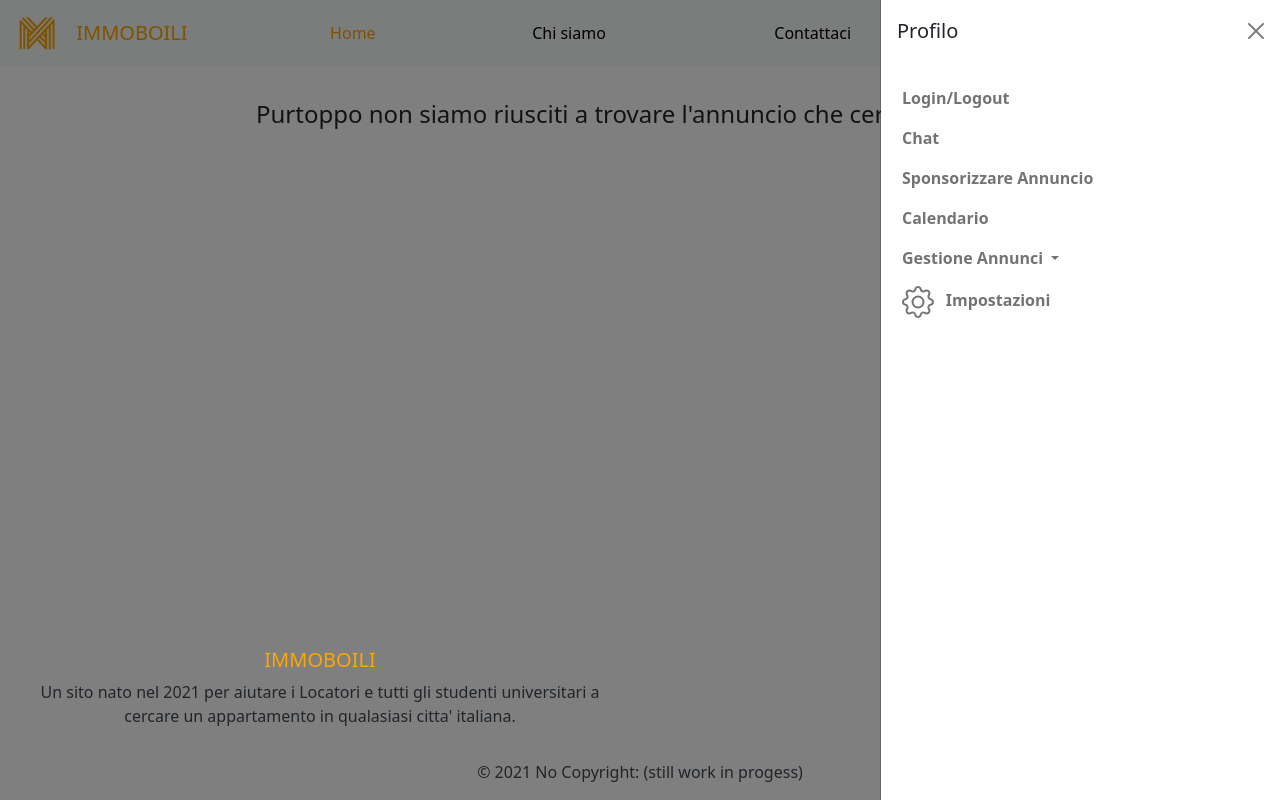
After one commit to faberenry/immoboili_php, a PHP site: page /pages/dettaglio.php in a window 1280 px wide, after a click that opens the changed part. The commit adds this page. Run offline with PHP 8.4, Linux system fonts and the light colour scheme.

Commit message:
Added dettaglio

```diff
--- /dev/null
+++ b/pages/dettaglio.php
@@ -0,0 +1,183 @@
+<head>
+    <meta charset="utf-8">
+
+    <link rel="stylesheet" href="https://cdnjs.cloudflare.com/ajax/libs/font-awesome/6.0.0-beta3/css/all.min.css" integrity="sha512-Fo3rlrZj/k7ujTnHg4CGR2D7kSs0v4LLanw2qksYuRlEzO+tcaEPQogQ0KaoGN26/zrn20ImR1DfuLWnOo7aBA==" crossorigin="anonymous" referrerpolicy="no-referrer" />
+    <link rel="icon" type="image/x-icon"  href="../images/icon.ico">
+
+    <title> IMMOBOILI </title>
+    <meta name="viewport" content="width=device-width, initial-scale=1.0">
+
+    <link href="../css/style.css" rel="stylesheet" type="text/css">
+
+    <meta name="description" content="Un sito di immobili">
+    <meta name="keywords" content="immobili">
+
+    <style type="text/css">
+        .stileOrange { color: #FFA500 }
+    </style>
+
+    <link href="https://cdn.jsdelivr.net/npm/bootstrap@5.1.3/dist/css/bootstrap.min.css" rel="stylesheet" integrity="sha384-1BmE4kWBq78iYhFldvKuhfTAU6auU8tT94WrHftjDbrCEXSU1oBoqyl2QvZ6jIW3" crossorigin="anonymous">
+    <script src="https://cdn.jsdelivr.net/npm/bootstrap@5.1.3/dist/js/bootstrap.bundle.min.js" integrity="sha384-ka7Sk0Gln4gmtz2MlQnikT1wXgYsOg+OMhuP+IlRH9sENBO0LRn5q+8nbTov4+1p" crossorigin="anonymous"></script>
+
+  </head>
+  <header id="header">
+            <div class="flex-center">
+
+            </div>
+
+            <div style="float:right;">
+
+                <nav class="navbar navbar-light bg-light fixed-top">
+                    <div class="container-fluid">
+
+                      <a class="navbar-brand">
+                        <img src="../images/logo.png" alt="Errore di caricamento!" ALIGN="left" width="40" height="40">
+                        <span class="stileOrange" size="7" style="float: right; margin-top: 5px"> &#8287; &#8287; IMMOBOILI </span>
+                      </a>
+
+                        <button type="button" class="btn btn-primary" style="background-color: transparent; border-color: transparent;">
+                          <a href="./includes/router.inc.php?url=main" id="butTypeA1" >Home</a></button>
+                        <button type="button" class="btn btn-primary" style="background-color: transparent; border-color: transparent;">
+                          <a class="btn btn-light" href="./includes/router.inc.php?url=chiSiamo" id="butTypeB1" >Chi siamo</a></button>
+                        <button type="button" class="btn btn-primary" style="background-color: transparent; border-color: transparent;">
+                          <a class="btn btn-light" href="./includes/router.inc.php?url=contatti" id="butTypeB2" >Contattaci</a></button>
+                        <button type="button" class="btn btn-primary" style="background-color: transparent; border-color: transparent;">
+                          <a class="btn btn-light" href="./includes/router.inc.php?url=offerte" id="butTypeB3" >Offerte</a></button>
+
+                      <button class="navbar-toggler" type="button" data-bs-toggle="offcanvas" data-bs-target="#offcanvasNavbar" aria-controls="offcanvasNavbar">
+                        <span class="navbar-toggler-icon"></span>
+                      </button>
+
+                      <div class="offcanvas offcanvas-end" tabindex="-1" id="offcanvasNavbar" aria-labelledby="offcanvasNavbarLabel">
+
+                        <div class="offcanvas-header">
+                          <h5 class="offcanvas-title" id="offcanvasNavbarLabel">Profilo</h5>
+                          <button type="button" class="btn-close text-reset" data-bs-dismiss="offcanvas" aria-label="Close"></button>
+                        </div>
+
+                        <div class="offcanvas-body">
+                          <ul class="navbar-nav justify-content-end flex-grow-1 pe-3">
+                            <li class="nav-item">
+                              <a class="nav-link" href="./includes/router.inc.php?url=login">Login/Logout</a>
+                            </li>
+                            <li class="nav-item">
+                              <a class="nav-link" href="./includes/router.inc.php?url=chat">Chat</a>
+                            </li>
+                            <li class="nav-item">
+                              <a class="nav-link" href="./includes/router.inc.php?url=sponsorizzaAnnucio">Sponsorizzare Annuncio</a>
+                            </li>
+                            <li class="nav-item">
+                              <a class="nav-link" href="#">Calendario</a>
+                            </li>
+                            <li class="nav-item dropdown">
+                              <a class="nav-link dropdown-toggle" href="#" id="offcanvasNavbarDropdown" role="button" data-bs-toggle="dropdown" aria-expanded="false">
+                                Gestione Annunci
+                              </a>
+                              <ul class="dropdown-menu" aria-labelledby="offcanvasNavbarDropdown">
+                                <li><a class="dropdown-item" href="#">Aggiungere/Modificare Annuncio</a></li>
+                                <li><a class="dropdown-item" href="#">Certificazione di affidabilita'</a></li>
+
+                                <!--
+                                <li>
+                                  <hr class="dropdown-divider">
+                                </li>
+                                <li><a class="dropdown-item" href="#">Certificazione di affidabilita'</a></li>
+                                -->
+
+                              </ul>
+                            </li>
+
+                            <li class="nav-item">
+                              <a class="nav-link" href="./pages/includes/router.inc.php?url=sponsorizzaAnnucio">
+                                <svg xmlns="http://www.w3.org/2000/svg" width="32" height="32" fill="currentColor" class="bi bi-gear" viewBox="0 0 16 16">
+                                <path d="M8 4.754a3.246 3.246 0 1 0 0 6.492 3.246 3.246 0 0 0 0-6.492zM5.754 8a2.246 2.246 0 1 1 4.492 0 2.246 2.246 0 0 1-4.492 0z"/>
+                                <path d="M9.796 1.343c-.527-1.79-3.065-1.79-3.592 0l-.094.319a.873.873 0 0 1-1.255.52l-.292-.16c-1.64-.892-3.433.902-2.54 2.541l.159.292a.873.873 0 0 1-.52 1.255l-.319.094c-1.79.527-1.79 3.065 0 3.592l.319.094a.873.873 0 0 1 .52 1.255l-.16.292c-.892 1.64.901 3.434 2.541 2.54l.292-.159a.873.873 0 0 1 1.255.52l.094.319c.527 1.79 3.065 1.79 3.592 0l.094-.319a.873.873 0 0 1 1.255-.52l.292.16c1.64.893 3.434-.902 2.54-2.541l-.159-.292a.873.873 0 0 1 .52-1.255l.319-.094c1.79-.527 1.79-3.065 0-3.592l-.319-.094a.873.873 0 0 1-.52-1.255l.16-.292c.893-1.64-.902-3.433-2.541-2.54l-.292.159a.873.873 0 0 1-1.255-.52l-.094-.319zm-2.633.283c.246-.835 1.428-.835 1.674 0l.094.319a1.873 1.873 0 0 0 2.693 1.115l.291-.16c.764-.415 1.6.42 1.184 1.185l-.159.292a1.873 1.873 0 0 0 1.116 2.692l.318.094c.835.246.835 1.428 0 1.674l-.319.094a1.873 1.873 0 0 0-1.115 2.693l.16.291c.415.764-.42 1.6-1.185 1.184l-.291-.159a1.873 1.873 0 0 0-2.693 1.116l-.094.318c-.246.835-1.428.835-1.674 0l-.094-.319a1.873 1.873 0 0 0-2.692-1.115l-.292.16c-.764.415-1.6-.42-1.184-1.185l.159-.291A1.873 1.873 0 0 0 1.945 8.93l-.319-.094c-.835-.246-.835-1.428 0-1.674l.319-.094A1.873 1.873 0 0 0 3.06 4.377l-.16-.292c-.415-.764.42-1.6 1.185-1.184l.292.159a1.873 1.873 0 0 0 2.692-1.115l.094-.319z"/>
+                                </svg>
+                                &#8287; Impostazioni
+                              </a>
+                            </li>
+
+                       </ul>
+                      </div>
+                     </div>
+                    </div>
+                   </nav>
+                  </div>
+
+        </header>
+
+<?php
+  require('./includes/config.inc.php');
+  if(isset($_GET['codAnnuncio'])){
+    $codAnnuncio = $_GET['codAnnuncio'];
+    $sql = "SELECT locazione.nomeVia, locazione.numeroCivico, locazione.citofono, annuncio.costoMensile,
+                    annuncio.serviziVicini, annuncio.codAnnuncio, immagini.imagePath, annuncio.costoUtenze,
+                    annuncio.numeroInquilini, annuncio.tipologiaAppartamento, annuncio.tipologiaContratto,
+                    durataPerMinima, tipoPerMinima, metratura, classeEnergetica, speseCondominiali,
+                    garage, animali, mezziDiTrasporto, serviziVicini, noteAggiuntive, caparra
+            FROM annuncio
+            JOIN locazione ON annuncio.codLuogo = locazione.codLuogo
+            LEFT JOIN immagini ON annuncio.codAnnuncio = immagini.codAnnuncio
+            WHERE annuncio.codAnnuncio = $codAnnuncio";
+    $result = mysqli_query($conn, $sql);
+    if($result){
+      if(mysqli_num_rows($result) == 1){
+        $row = $result->fetch_array();
+        if($row['imagePath'] == ""){
+          $path = "../images/missing.jpg";
+        }else{
+          $path = $row['imagePath'];
+        }
+        if($row['animali'] == 0){
+          $animali = "<p>Non sono ammessi animali</p>";
+        }else{
+          $animali = "<p>Sono ammessi animali</p>";
+        }
+        if($row['garage'] == 0){
+          $auto = "<p>Non ha posto auto</p>";
+        }else{
+          $auto = "<p>Ha posto auto</p>";
+        }
+        echo "<div style='width:60%; margin-left:20%; margin-right:20%; margin-bottom:100px;'>
+                <h1 style='margin-top:50px'>Annuncio</h1>
+                <img src='$path' alt=''>
+                <p>Descrizione</p>
+                <ul>
+                  <li>Indirizzo: ".$row['nomeVia']." ".$row['numeroCivico']."<br/>Citofono: ".$row['citofono']."</li>
+                  <li>Inquilini: ".$row['numeroInquilini']."</li>
+                  <li>Tipologia Appartamento: ".$row['tipologiaAppartamento']."</li>
+                  <li>Tipologia Contratto: ".$row['tipologiaContratto']."</li>
+                  <li>Contratto per: ".$row['durataPerMinima']." ".$row['tipoPerMinima']."</li>
+                  <li>Metratura: ".$row['metratura']." mq</li>
+                  <li>Classe Energetica: ".$row['classeEnergetica']."</li>
+                </ul>
+                <p>Costi: </p>
+                <ul>
+                  <li>Costo Mensile: ".$row['costoMensile']."</li>
+                  <li>Caparra: ".$row['caparra']."</li>
+                  <li>Costo Utenze: ".$row['costoUtenze']."</li>
+                  <li>Spese Condominiali: ".$row['speseCondominiali']."</li>
+                </ul>
+                <p>Note: ".$row['noteAggiuntive']."</p>
+                <p>Servizi: ".$row['serviziVicini']."</p>
+                <p>Mezzi: ".$row['mezziDiTrasporto']."</p>
+                $animali $auto
+              </div>";
+      }else{
+        echo "<div style='width:60%; margin-left:20%; margin-right:20%; margin-top:50px'>
+            <h4>Purtoppo non siamo riusciti a trovare l'annuncio che cercavi.</h4>
+          </div>";
+      }
+    }else{
+      echo "<div style='width:60%; margin-left:20%; margin-right:20%; margin-top:50px'>
+            <h4>Purtoppo non siamo riusciti a trovare l'annuncio che cercavi.</h4>
+          </div>";
+    }
+  }else{
+    echo "<div style='width:60%; margin-left:20%; margin-right:20%; margin-top:50px'>
+            <h4>Purtoppo non siamo riusciti a trovare l'annuncio che cercavi.</h4>
+          </div>";
+    //header('Location: ./pages/ricerca.php?error=dettaglioNotFound');
+    //exit();
+  }
+  require('./footer.php');
--- a/pages/includes/annuncio/trova.inc.php
+++ b/pages/includes/annuncio/trova.inc.php
@@ -1,5 +1,5 @@
 <?php
-
+  //funzionamento ricerca.php (copiato e incollato lì il codice), pagina non funzionante
   require('./pages/includes/config.inc.php');
   //$codAnnnuncio = $_GET['codAnnuncio'];
 
--- a/pages/main.php
+++ b/pages/main.php
@@ -2,7 +2,7 @@
 <!--       MAIN       -->
 <main id="main" class="center-text">
 
-    <form action="" class="search-bar">
+    <form  class="search-bar">
 
         <input type="text" id="search-field" name="research" minlength="0" maxlength="35" placeholder="Ricerca appartamento">
 
```
Also changed, not shown: pages/ricerca.php (+7 -5 lines).
